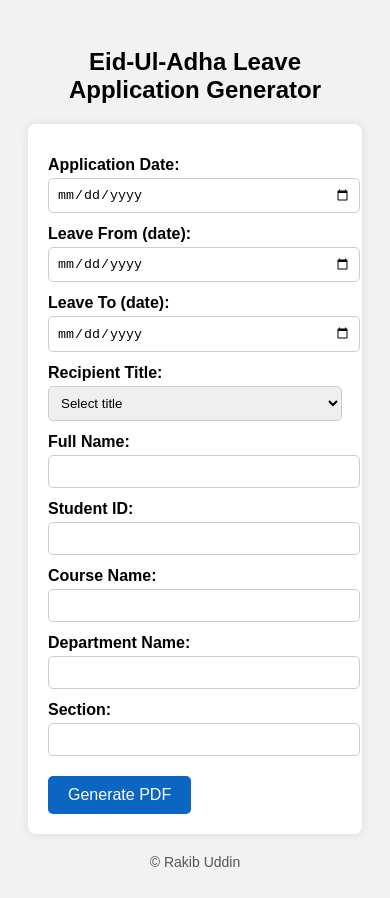
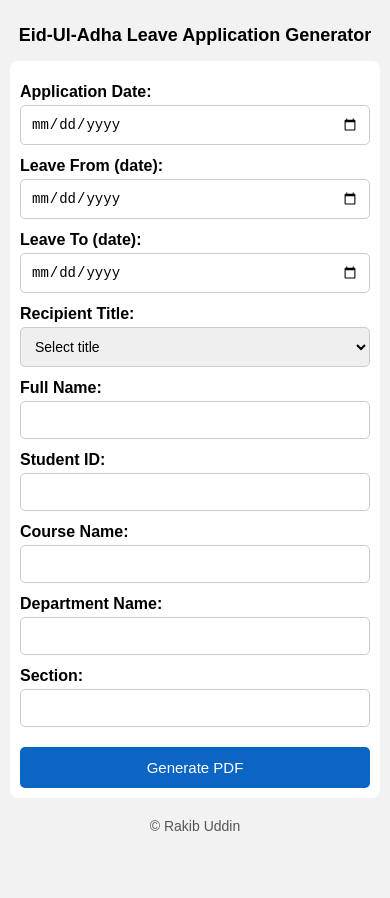
Before and after one commit to rakib08/Eid-Leave-Application, a plain HTML site: page index.html in a window 390 px wide. After the commit the page ends 844 px from the top, so only its background shows below. Drawn offline with nearby package versions, Linux system fonts and the light colour scheme.

Commit message:
mobile view added

```diff
--- a/index.html
+++ b/index.html
@@ -2,17 +2,27 @@
 <html lang="en">
 <head>
   <meta charset="UTF-8">
+  <meta name="viewport" content="width=device-width, initial-scale=1.0">
   <title>Leave Application Generator</title>
   <script src="https://cdnjs.cloudflare.com/ajax/libs/jspdf/2.5.1/jspdf.umd.min.js"></script>
   <style>
+    /* ✅ FIX: Prevent form elements from overflowing their container */
+    * {
+      box-sizing: border-box;
+    }
+
     body {
       font-family: Arial, sans-serif;
       padding: 20px;
       background: #f2f2f2;
+      margin: 0;
     }
+
     h2 {
       text-align: center;
+      font-size: 24px;
     }
+
     form {
       max-width: 600px;
       margin: auto;
@@ -20,31 +30,79 @@
       padding: 20px;
       border-radius: 8px;
       box-shadow: 0 0 10px rgba(0,0,0,0.1);
+      width: 100%;
     }
+
     label {
       display: block;
       margin-top: 12px;
       font-weight: bold;
     }
+
     input, select {
       width: 100%;
-      padding: 8px;
+      padding: 12px;
       margin-top: 4px;
       border: 1px solid #ccc;
       border-radius: 5px;
+      font-size: 16px;
     }
+
     button {
       margin-top: 20px;
-      padding: 10px 20px;
+      padding: 12px 20px;
       background: #0a66c2;
       color: #fff;
       border: none;
       border-radius: 5px;
       cursor: pointer;
       font-size: 16px;
+      width: 100%;
     }
+
     button:hover {
       background: #004080;
+    }
+
+    /* ✅ Mobile Optimization */
+    @media (max-width: 768px) {
+      body {
+        padding: 10px;
+      }
+      h2 {
+        font-size: 20px;
+      }
+      form {
+        padding: 15px;
+        box-shadow: none;
+      }
+      input, select {
+        font-size: 15px;
+        padding: 10px;
+      }
+      button {
+        font-size: 15px;
+        padding: 12px 16px;
+      }
+    }
+
+    @media (max-width: 480px) {
+      h2 {
+        font-size: 18px;
+      }
+      form {
+        padding: 10px;
+        width: 100%;
+      }
+      input, select {
+        font-size: 14px;
+        padding: 10px;
+      }
+      button {
+        width: 100%;
+        font-size: 15px;
+        padding: 12px;
+      }
     }
   </style>
 </head>
@@ -87,8 +145,11 @@
   <button type="button" onclick="generatePDF()">Generate PDF</button>
 </form>
 
+<div style="text-align:center; margin-top:20px; font-size:14px; color:#555;">
+  &copy; Rakib Uddin
+</div>
+
 <script>
-  // Helper to format date as DD-MM-YYYY
   function formatDateDMY(dateStr) {
     const d = new Date(dateStr);
     if (isNaN(d)) return '';
@@ -112,7 +173,6 @@
     const departmentName = document.getElementById("departmentName").value;
     const section = document.getElementById("section").value;
 
-    // Format dates to DD-MM-YYYY
     const date = formatDateDMY(dateRaw);
     const fromDate = formatDateDMY(fromDateRaw);
     const toDate = formatDateDMY(toDateRaw);
@@ -141,7 +201,7 @@ Thank you for your time and consideration.
 Yours faithfully,
 ${fullName}
 ID: ${studentId}
-Course: ${courseName}
+Course: ${courseName}, ${departmentName}
 Section: ${section}
 American International University-Bangladesh (AIUB)
     `;
@@ -154,9 +214,5 @@ American International University-Bangladesh (AIUB)
   }
 </script>
 
-<div style="text-align:center; margin-top:20px; font-size:14px; color:#555;">
-  &copy; Rakib Uddin
-</div>
-
 </body>
 </html>
```
